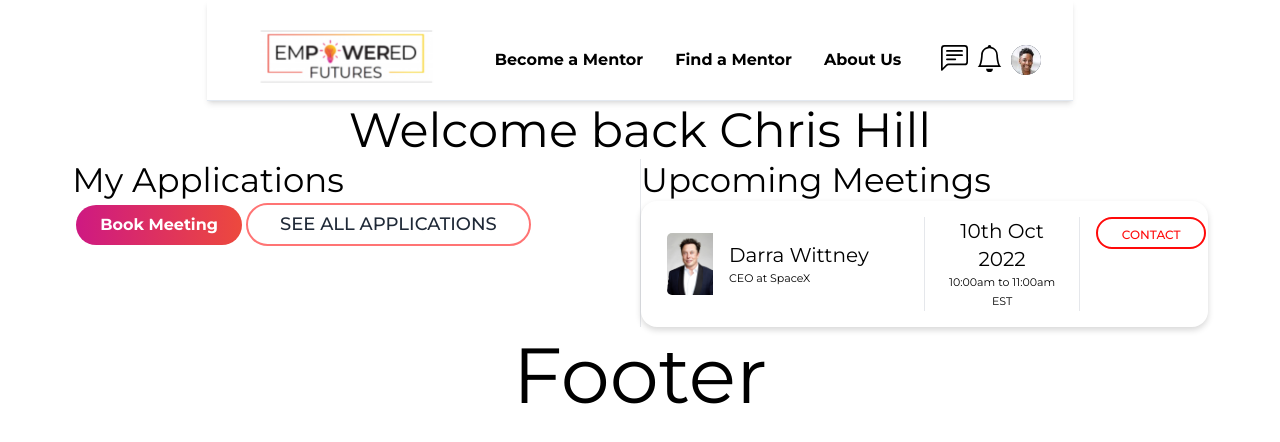
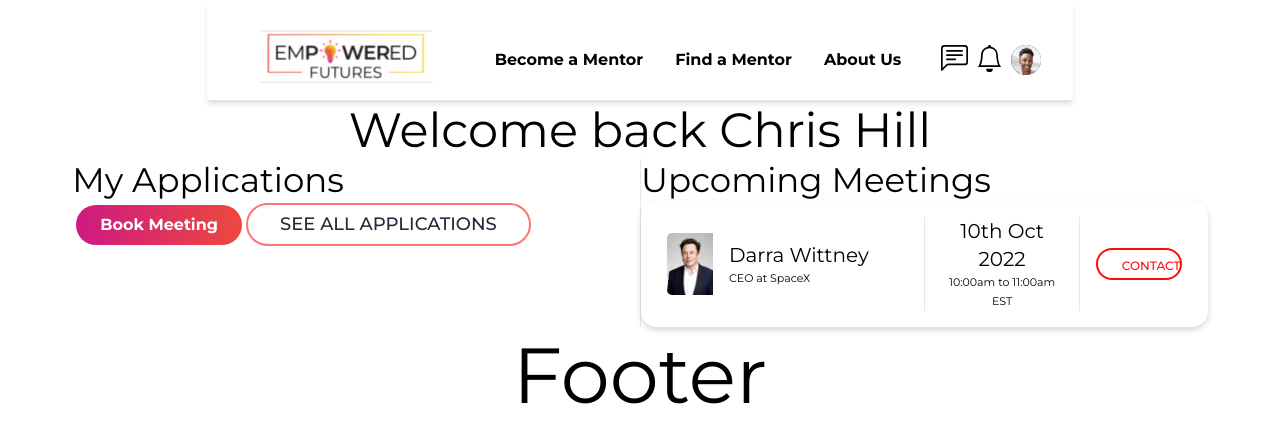
Before and after one commit to JasonXB/EF_Clone, a Next.js app: page /mentee in a window 1280 px wide. Shown: the top 442 px of the page. Built offline with nearby package versions, Linux system fonts and the light colour scheme; what tw-elements would draw is missing.

Commit message:
Minor layout edits for Meeting List items

```diff
--- a/pages/mentee/index.tsx
+++ b/pages/mentee/index.tsx
@@ -80,7 +80,7 @@ export default function index() {
         <div className="">
           <h4>Upcoming Meetings</h4>
           <ul>
-            <li className="grid grid-cols-[50%,_30%,_25%] divide-x items-center w-full shadowVariant1 rounded-2xl px-[26px] py-[16px]">
+            <li className="grid grid-cols-[50%,_30%,_20%] divide-x items-center w-full shadowVariant1 rounded-2xl px-[26px] py-[16px]">
               <div className="flex flex-row pr-4 border-l-[0px] divide-x-0">
                 <div className="rounded-[5px] overflow-hidden w-[62px] h-[62px] pr-4 flex align-middle">
                   <Image
@@ -105,10 +105,10 @@ export default function index() {
                   {mock.meetings[0].time}
                 </p>
               </div>
-              <div className="pl-4 h-full">
+              <div className="pl-4 h-full flex flex-col justify-center">
                 <button
                   type="button"
-                  className="inline-block align-middle px-6 py-2 border-2 m-0 h-[2rem] border-[#FF0A0A] text-[#FF0A0A] font-medium text-xs leading-tight uppercase rounded-[25px]"
+                  className="inline-block px-6 py-2 border-2 m-0 h-[2rem] border-[#FF0A0A] text-[#FF0A0A] font-medium text-xs leading-tight uppercase rounded-[25px]"
                 >
                   Contact
                 </button>
```
